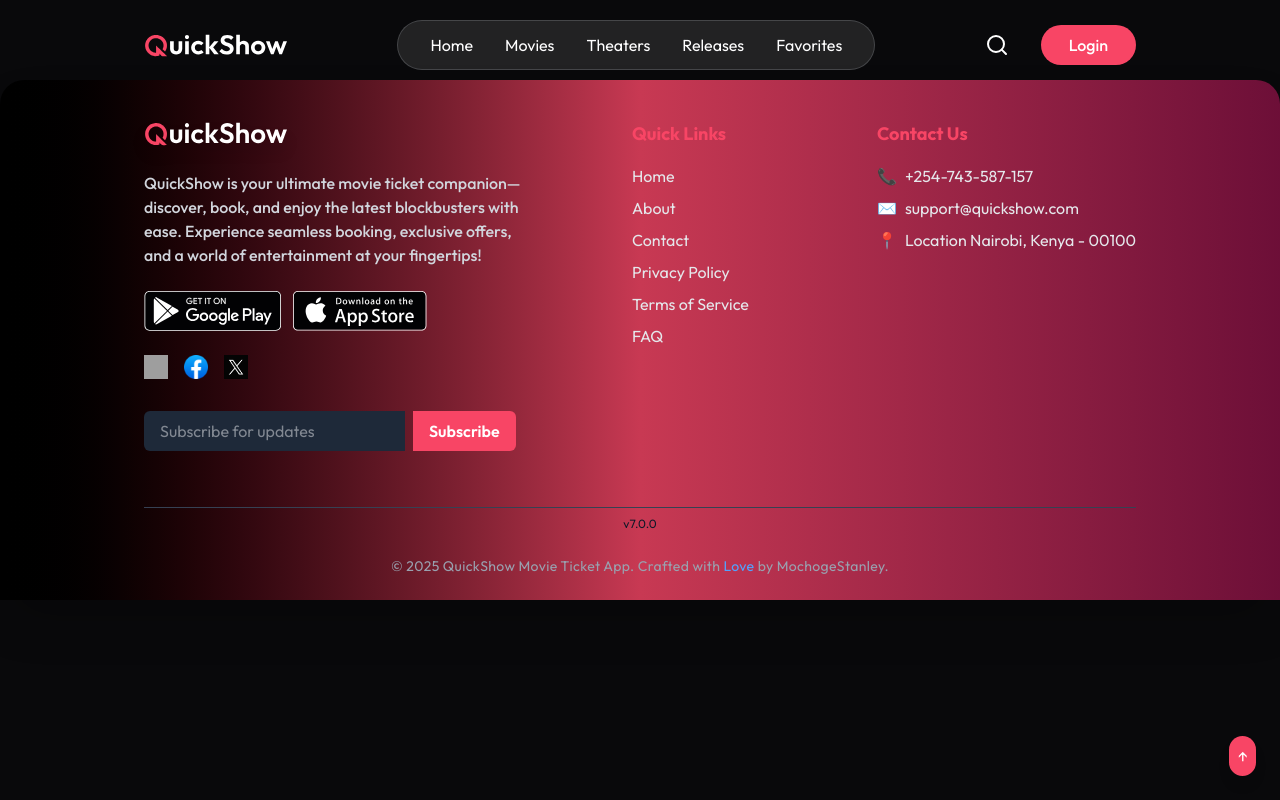
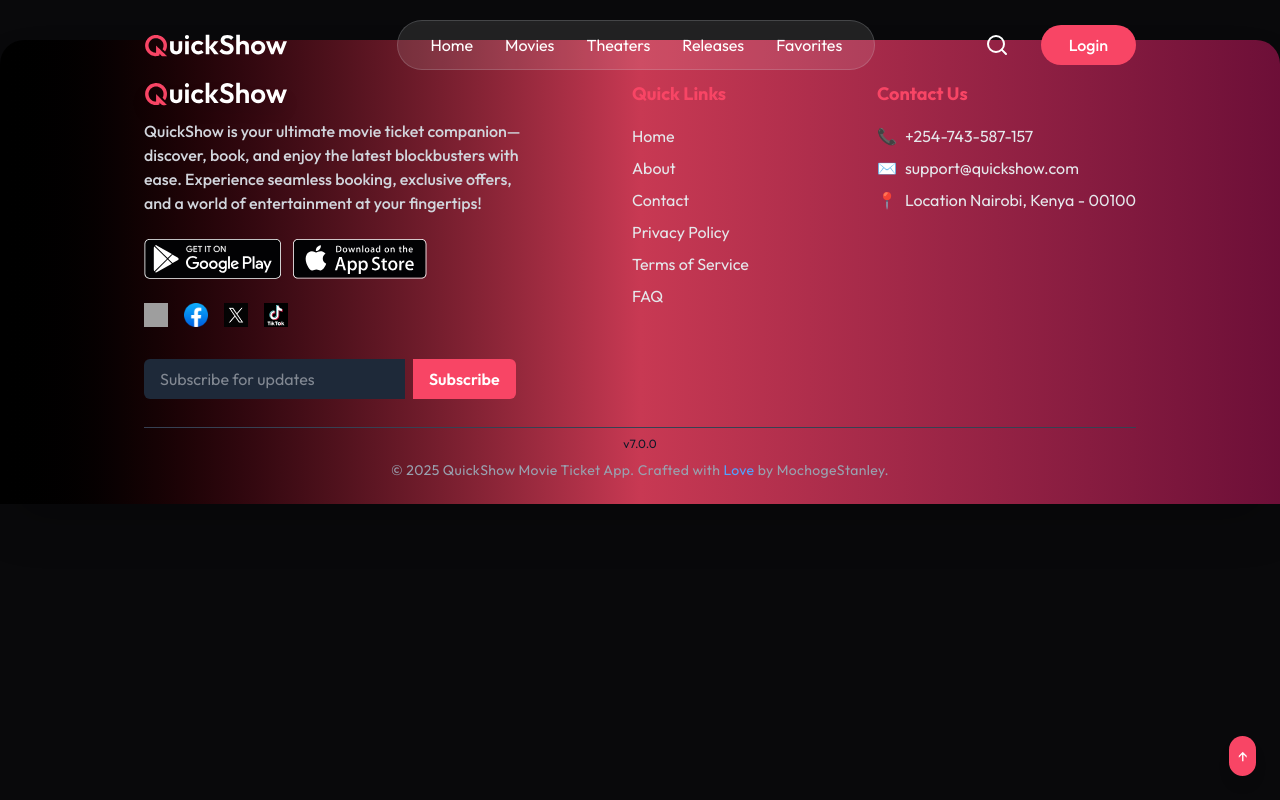
Before and after one commit to SonOfChrist/Movie-Ticket-Booking, a React (Vite) app: page /support in a window 1280 px wide. Built offline with nearby package versions, Linux system fonts and the light colour scheme; no server answers; grey boxes are pictures that could not be loaded.

Commit message:
Created Footer/Added Images

```diff
--- a/src/assets/assets.js
+++ b/src/assets/assets.js
@@ -7,6 +7,7 @@ import profile from './profile.png'
 import X_icon_2 from './X_icon_2.svg.png'
 import Facebook_icon from './Facebook_icon.svg.png'
 import Instagram_icon from './Instagram_icon.png.webp'
+import tiktok_icon_black from './tiktok_icon_black.svg'
 
 export const assets = {
     logo,
@@ -17,7 +18,8 @@ export const assets = {
     profile,
     X_icon_2,
     Facebook_icon,
-    Instagram_icon
+    Instagram_icon,
+    tiktok_icon_black
 }
 
 export const dummyTrailers = [
--- a/src/components/Footer.jsx
+++ b/src/components/Footer.jsx
@@ -10,23 +10,23 @@ const Footer = () => {
     const handleSubscribe = (e) => {
         e.preventDefault();
         setError('');
-        // Simple email validation
+        // Simple email validation {Create a complex email validation system application}
         if (!email || !/\S+@\S+\.\S+/.test(email)) {
           setError('Please enter a valid email address.');
           return;
         }
         setSubscribed(true);
         setEmail('');
-        // Add API call for real subscription
+        // Add API call for real subscription later after the project
       };
 
     return (
 
-        <footer className="px-6 md:px-16 lg:px-36 mt-20 w-full text-gray-200 bg-gradient-to-r from-black via-primary/80 to-pink-900/80 rounded-t-3xl shadow-2xl">
-            <div className="flex flex-col md:flex-row justify-between w-full gap-10 border-b border-gray-700 pb-14 pt-10">
+        <footer className="px-6 md:px-16 lg:px-36 mt-10 w-full text-gray-200 bg-gradient-to-r from-black via-primary/80 to-pink-900/80 rounded-t-3xl shadow-2xl">
+            <div className="flex flex-col md:flex-row justify-between w-full gap-10 border-b border-gray-700 pb-7 pt-10">
                 <div className="md:max-w-96">
                     <img className="w-36 h-auto drop-shadow-xl" src={assets.logo} alt="QuickShow Logo" />
-                    <p className="mt-6 text-base font-medium  text-gray-300">
+                    <p className="mt-3 text-base font-medium  text-gray-300">
                         QuickShow is your ultimate movie ticket companion—discover, book, and enjoy the latest blockbusters with ease. Experience seamless booking, exclusive offers, and a world of entertainment at your fingertips!
                     </p>
                     <div className="flex items-center gap-3 mt-6">
@@ -36,15 +36,10 @@ const Footer = () => {
 
                 {/* Social Media Links */}
                 <div className="flex items-center gap-4 mt-6">
-                    <a href="https://Instagram.com" target="_blank" rel="" aria-label="Instargarm">
-                    <img src={assets.Instagram_icon} alt="Instagram" className="h-6 w-6 hover:scale-110 transition" />
-                    </a>
-                    <a href="https://facebook.com" target="_blank" rel="" aria-label="facebook">
-                    <img src={assets.Facebook_icon} alt="Facebook" className="h-6 w-6 hover:scale-110 transition" />
-                    </a>
-                    <a href="https://X.com" target="_blank" rel="" aria-label="X">
-                    <img src={assets.X_icon_2} alt="X" className="h-6 w-6 hover:scale-110 transition" />
-                    </a>
+                    <a href="https://Instagram.com" target="_blank" rel="" aria-label="Instargarm"><img src={assets.Instagram_icon} alt="Instagram" className="h-6 w-6 hover:scale-110 transition" /></a>
+                    <a href="https://facebook.com" target="_blank" rel="" aria-label="facebook"><img src={assets.Facebook_icon} alt="Facebook" className="h-6 w-6 hover:scale-110 transition" /></a>
+                    <a href="https://X.com" target="_blank" rel="" aria-label="X"><img src={assets.X_icon_2} alt="X" className="h-6 w-6 hover:scale-110 transition" /></a>
+                    <a href="https://tiktok.com" target="_blank" rel="" aria-label="tiktok"><img src={assets.tiktok_icon_black} alt="tiktok" className="h-6 w-6 hover:scale-110 transition" /></a>
                 </div>
 
                 {/* Newsletter Signup */}
@@ -96,7 +91,7 @@ const Footer = () => {
 
           {/* App Version */}
           <p className="text-center text-xs text-gray-900 mt-2">v7.0.0</p>
-          <p className="pt-6 text-center text-sm text-gray-400 pb-6 tracking-wide">
+          <p className="pt-2 text-center text-sm text-gray-400 pb-6 tracking-wide">
             © {new Date().getFullYear()} QuickShow Movie Ticket App. Crafted with <span className="text-blue-400">Love</span> by MochogeStanley.
           </p>
 
```
Also changed, not shown: src/assets/tiktok_icon_black.svg (added).
